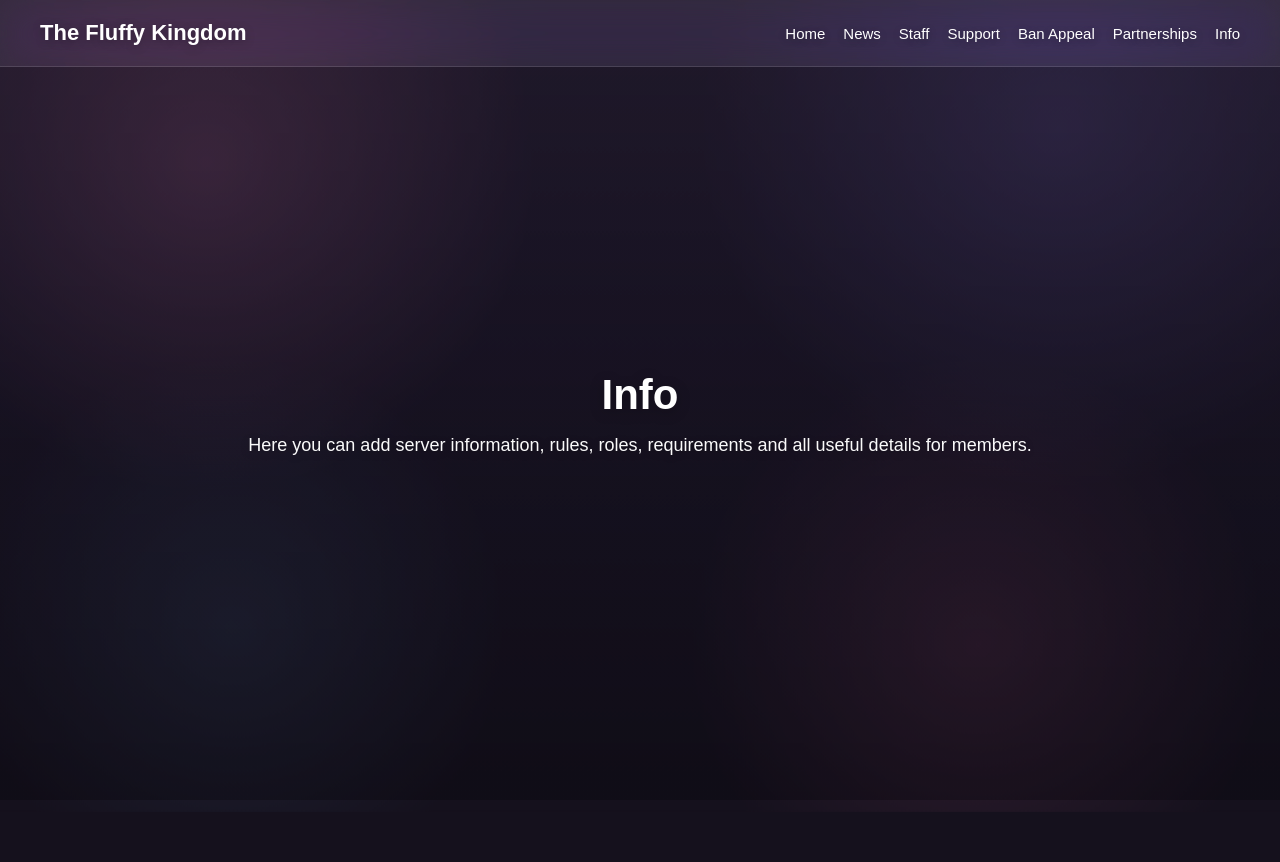
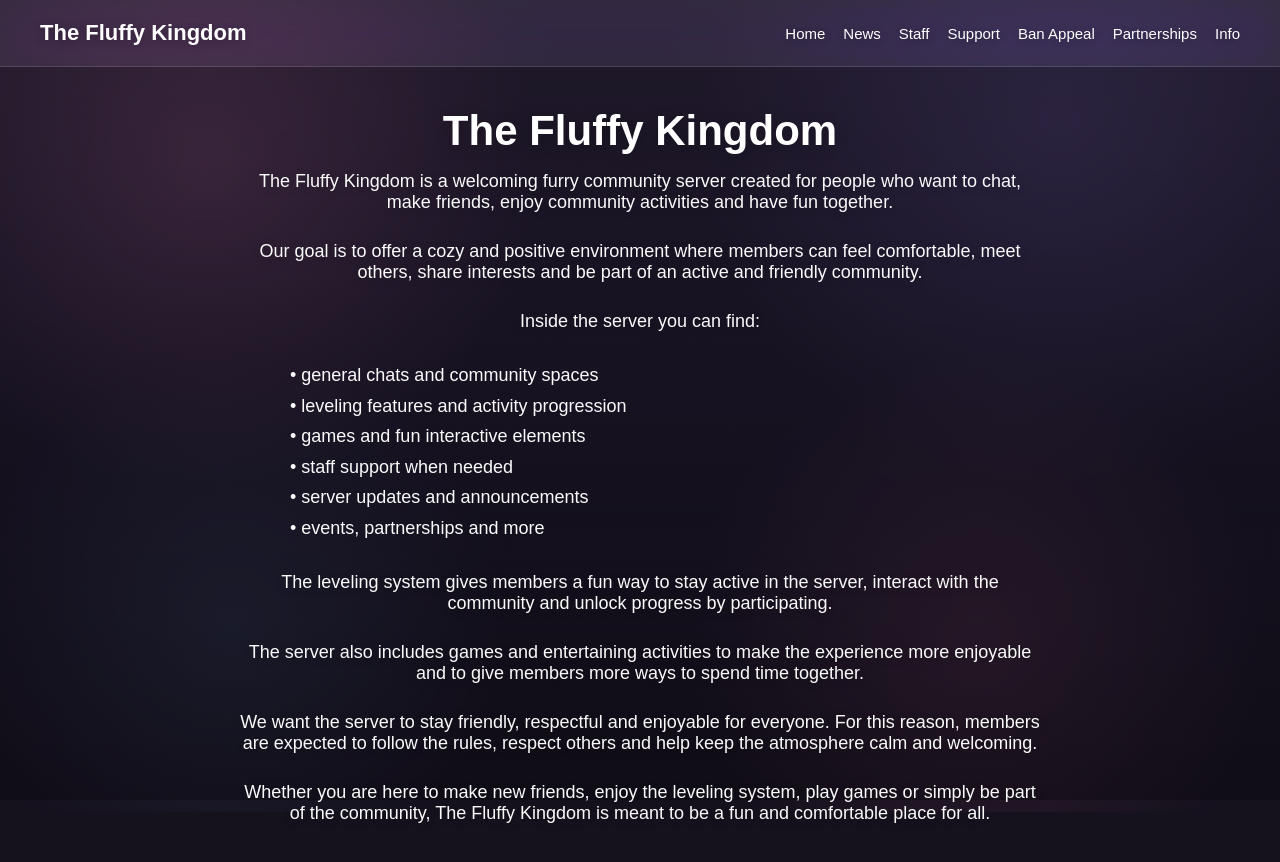
Before and after one commit to Rohxci/Fluffy-site, a plain HTML site: page info.html in a window 1280 px wide. Before the commit the page ends 800 px from the top, so only its background shows below. Drawn offline with Linux system fonts and the light colour scheme.

Commit message:
Update info.html

```diff
--- a/info.html
+++ b/info.html
@@ -22,8 +22,50 @@
 
   <main class="hero">
     <div class="hero-content">
-      <h1>Info</h1>
-      <p>Here you can add server information, rules, roles, requirements and all useful details for members.</p>
+      <h1>The Fluffy Kingdom</h1>
+
+      <p>
+        The Fluffy Kingdom is a welcoming furry community server created for people
+        who want to chat, make friends, enjoy community activities and have fun together.
+      </p>
+
+      <p>
+        Our goal is to offer a cozy and positive environment where members can feel
+        comfortable, meet others, share interests and be part of an active and friendly community.
+      </p>
+
+      <p>Inside the server you can find:</p>
+
+      <div style="text-align: left; max-width: 700px; margin: 0 auto 28px auto; color: rgba(255,255,255,0.98); font-size: 18px; line-height: 1.7;">
+        • general chats and community spaces<br>
+        • leveling features and activity progression<br>
+        • games and fun interactive elements<br>
+        • staff support when needed<br>
+        • server updates and announcements<br>
+        • events, partnerships and more
+      </div>
+
+      <p>
+        The leveling system gives members a fun way to stay active in the server,
+        interact with the community and unlock progress by participating.
+      </p>
+
+      <p>
+        The server also includes games and entertaining activities to make the experience
+        more enjoyable and to give members more ways to spend time together.
+      </p>
+
+      <p>
+        We want the server to stay friendly, respectful and enjoyable for everyone.
+        For this reason, members are expected to follow the rules, respect others and
+        help keep the atmosphere calm and welcoming.
+      </p>
+
+      <p>
+        Whether you are here to make new friends, enjoy the leveling system, play games
+        or simply be part of the community, The Fluffy Kingdom is meant to be a fun and
+        comfortable place for all.
+      </p>
     </div>
   </main>
 </body>
```
